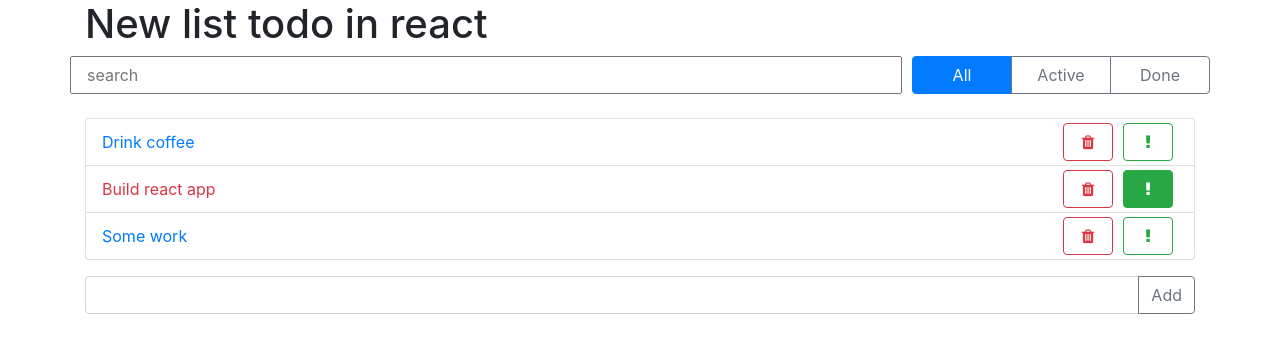
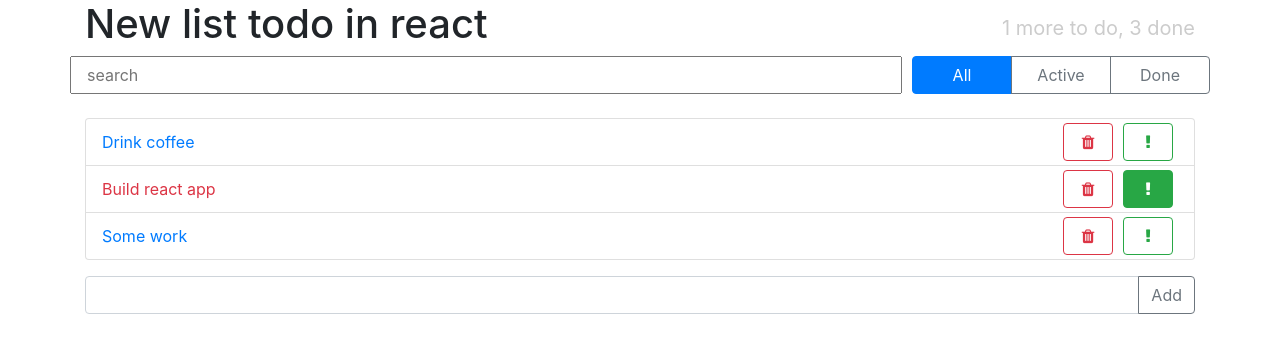
Before and after one commit to Maksim996/Learn-React, a React (Create React App) app: page / in a window 1280 px wide. Shown: the top 352 px of the page. Built offline with nearby package versions, Linux system fonts and the light colour scheme.

Commit message:
new create block

```diff
--- a/src/App.js
+++ b/src/App.js
@@ -33,7 +33,7 @@ export default class App extends Component {
     })
   };
 
-  toggleImportant = (id) => {
+  onToggleImportant = (id) => {
     const arr = this.state.todoData;
     const idx = arr.findIndex(el => el.id === id);
     const newArray = [
@@ -44,7 +44,7 @@ export default class App extends Component {
     this.setState(({ todoData }) => { return { todoData: newArray } });
   };
 
-  toggleDone = (id) => {
+  onToggleDone = (id) => {
     const arr = this.state.todoData;
     const idx = arr.findIndex(el => el.id === id);
     const newArray = [
@@ -58,15 +58,15 @@ export default class App extends Component {
   render() {
     return (
       <div className="container">
-        <AppHeader />
+        <AppHeader toDo={1} done={3} />
         <div className="row mb-4">
           <Search/>
           <TodoStatusFilter/>
         </div>
         <TodoList items={this.state.todoData}
                   onDeleted={this.onDeletedItem}
-                  toggleImportant={this.toggleImportant}
-                  toggleDone={this.toggleDone}
+                  onToggleImportant={this.onToggleImportant}
+                  onToggleDone={this.onToggleDone}
         />
         <AddTodos addTodoItem={this.addTodoItem} />
       </div>
--- /dev/null
+++ b/src/components/AppHeader/AppHeader.css
@@ -0,0 +1,9 @@
+.app-header {
+    display: flex;
+    align-items: center;
+    justify-content: space-between;
+}
+.app-header span {
+    font-size: 20px;
+    color: #cccccc;
+}
--- a/src/components/AppHeader/AppHeader.js
+++ b/src/components/AppHeader/AppHeader.js
@@ -1,7 +1,13 @@
 import React from 'react';
+import './AppHeader.css';
 
-const AppHeader = () => {
-  return <h1>New list todo in react</h1>
-}
+const AppHeader = ({ toDo, done }) => {
+  return (
+   <div className="app-header">
+     <h1>New list todo in react</h1>
+     <span> { toDo } more to do, { done } done </span>
+   </div>
+  )
+};
 
 export default AppHeader
--- a/src/components/TodoList/TodoList.js
+++ b/src/components/TodoList/TodoList.js
@@ -2,7 +2,7 @@ import React from 'react';
 import TodoListItem from '../TodoListItem/TodoListItem';
 import './TodoList.css'
 
-const TodoList = ({ items, onDeleted, toggleImportant, toggleDone }) => {
+const TodoList = ({ items, onDeleted, onToggleImportant, onToggleDone }) => {
 
   return (
     <ul className="list-group todo-list">
@@ -16,8 +16,8 @@ const TodoList = ({ items, onDeleted, toggleImportant, toggleDone }) => {
             {/*<TodoListItem label={item.label} important={item.important}/>*/}
             <TodoListItem { ...itemProps }
                           onDeleted={ () => onDeleted(id) }
-                          toggleImportant={ () => toggleImportant(id) }
-                          toggleDone={ () => toggleDone(id) }
+                          onToggleImportant={ () => onToggleImportant(id) }
+                          onToggleDone={ () => onToggleDone(id) }
             />
           </li>
         );
--- a/src/components/TodoListItem/TodoListItem.js
+++ b/src/components/TodoListItem/TodoListItem.js
@@ -1,7 +1,7 @@
 import React from 'react';
 import './TodoListItem.css'
 
-export default function TodoListItem({label, important, done, onDeleted, toggleDone, toggleImportant}) {
+export default function TodoListItem({label, important, done, onDeleted, onToggleDone, onToggleImportant}) {
    const classLabel = [
      important ? 'text-danger' : 'text-primary',
      done ? 'done' : ''
@@ -9,14 +9,14 @@ export default function TodoListItem({label, important, done, onDeleted, toggleD
 
    return (
      <div className="todo-list-item">
-       <span className={classLabel.join(' ')} onClick={toggleDone}>{ label }</span>
+       <span className={classLabel.join(' ')} onClick={onToggleDone}>{ label }</span>
        <div className="d-flex align-items-center" role="group" aria-label="Basic example">
          <button type="button" className="btn btn-outline-danger" onClick={onDeleted}>
            <i className="fa fa-trash"></i>
          </button>
          <button type="button"
                  className={`btn btn-outline-success ${ important ? "active" : ""}`}
-                 onClick={toggleImportant}
+                 onClick={onToggleImportant}
          >
            <i className="fa fa-exclamation"></i>
          </button>
```
